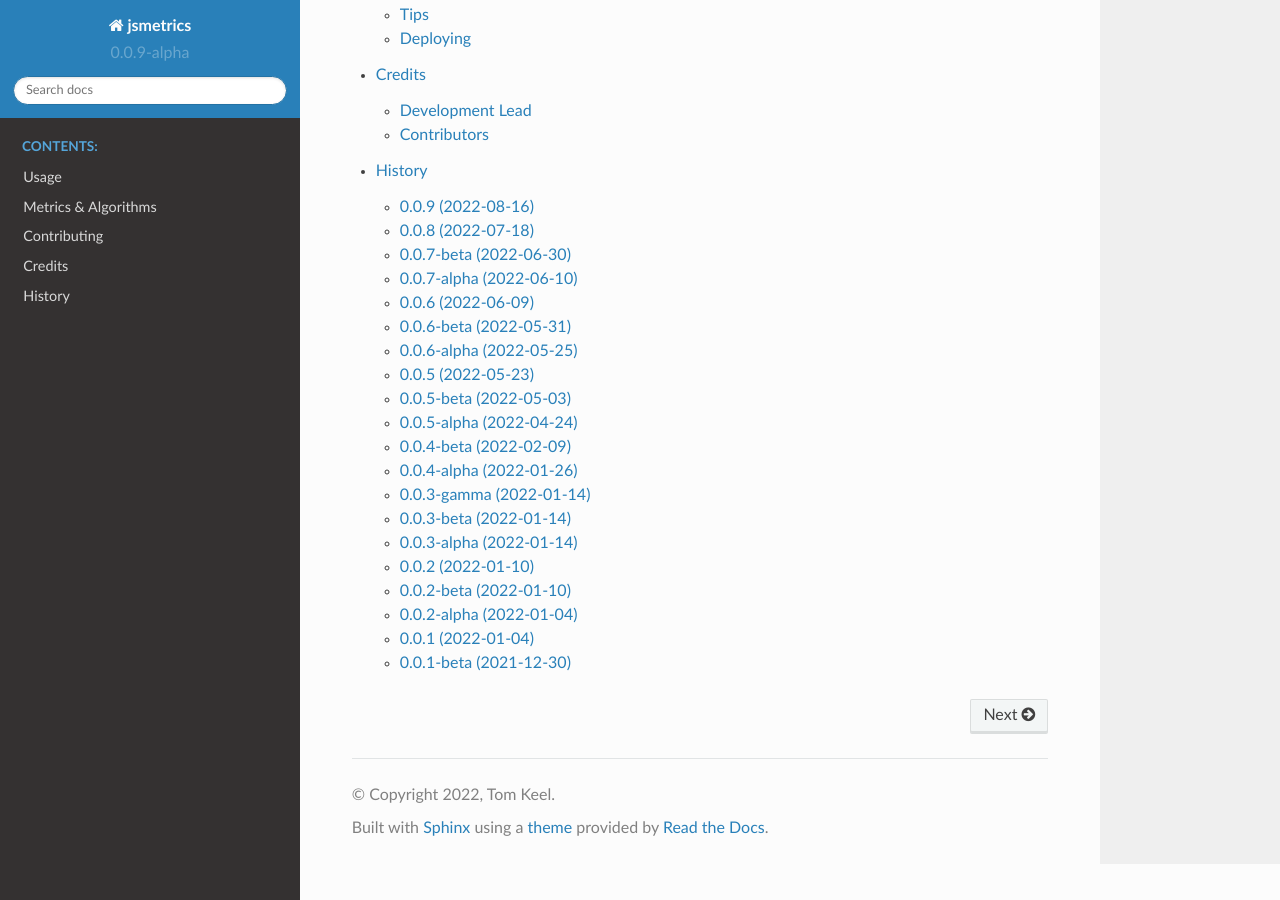
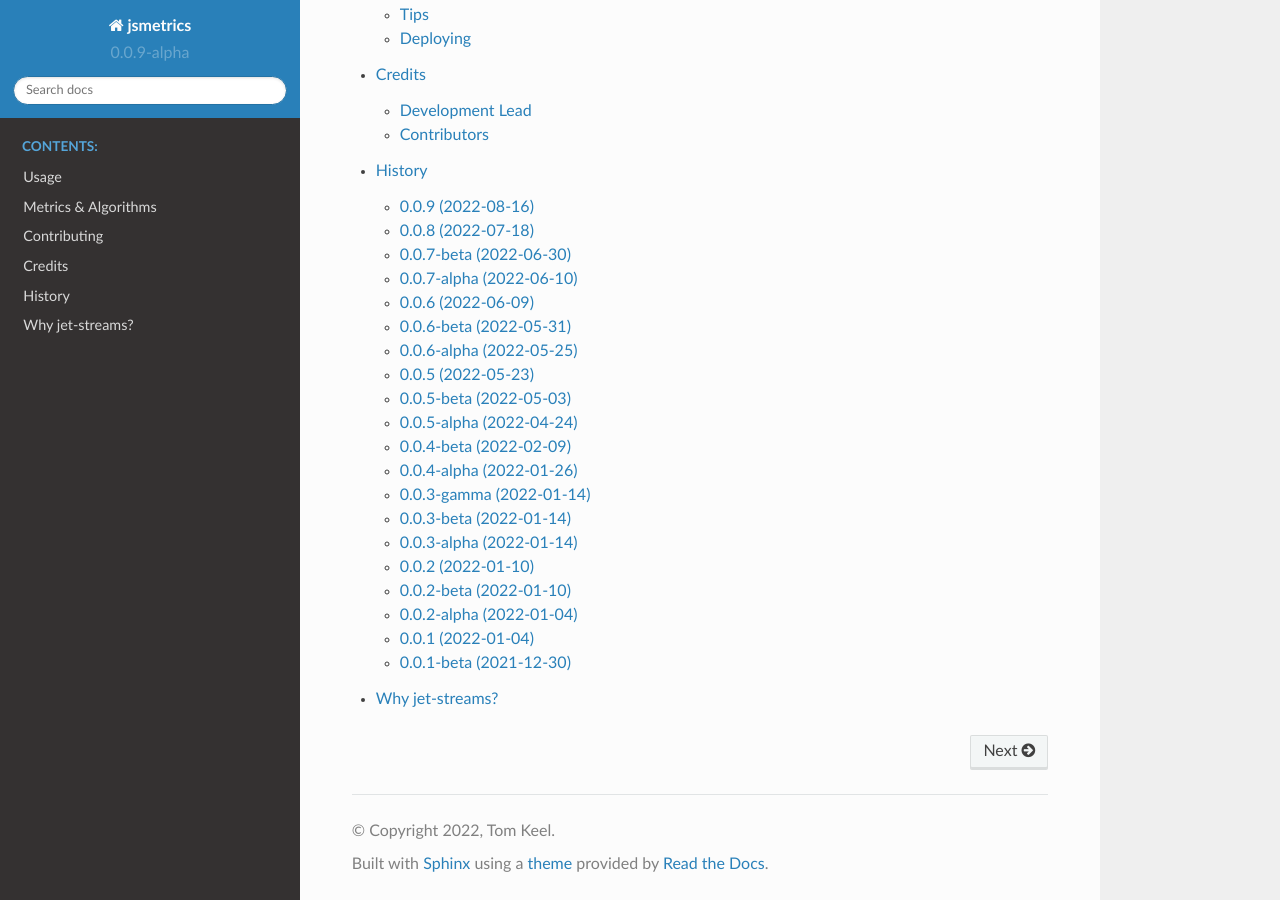
Before and after one commit to Thomasjkeel/jsmetrics, a Sphinx documentation site: the page built from docs/index.rst, in a window 1280 px wide and 900 px high, scrolled down 1899 px. Built offline with Sphinx 7.4.7 and the Read the Docs theme 2.0.0, drawn with Linux system fonts in a browser that asks for light colours; pages that are not in the unit, such as notebooks, are missing from menus.

Commit message:
add statement

```diff
--- a/docs/index.rst
+++ b/docs/index.rst
@@ -79,3 +79,4 @@ See `all metrics`_ for specifications of each 'Complete' or 'In progress' metric
    contributing
    authors
    history
+   statement
--- /dev/null
+++ b/docs/statement.rst
@@ -0,0 +1,3 @@
+====================
+Why jet-streams?
+====================
```
